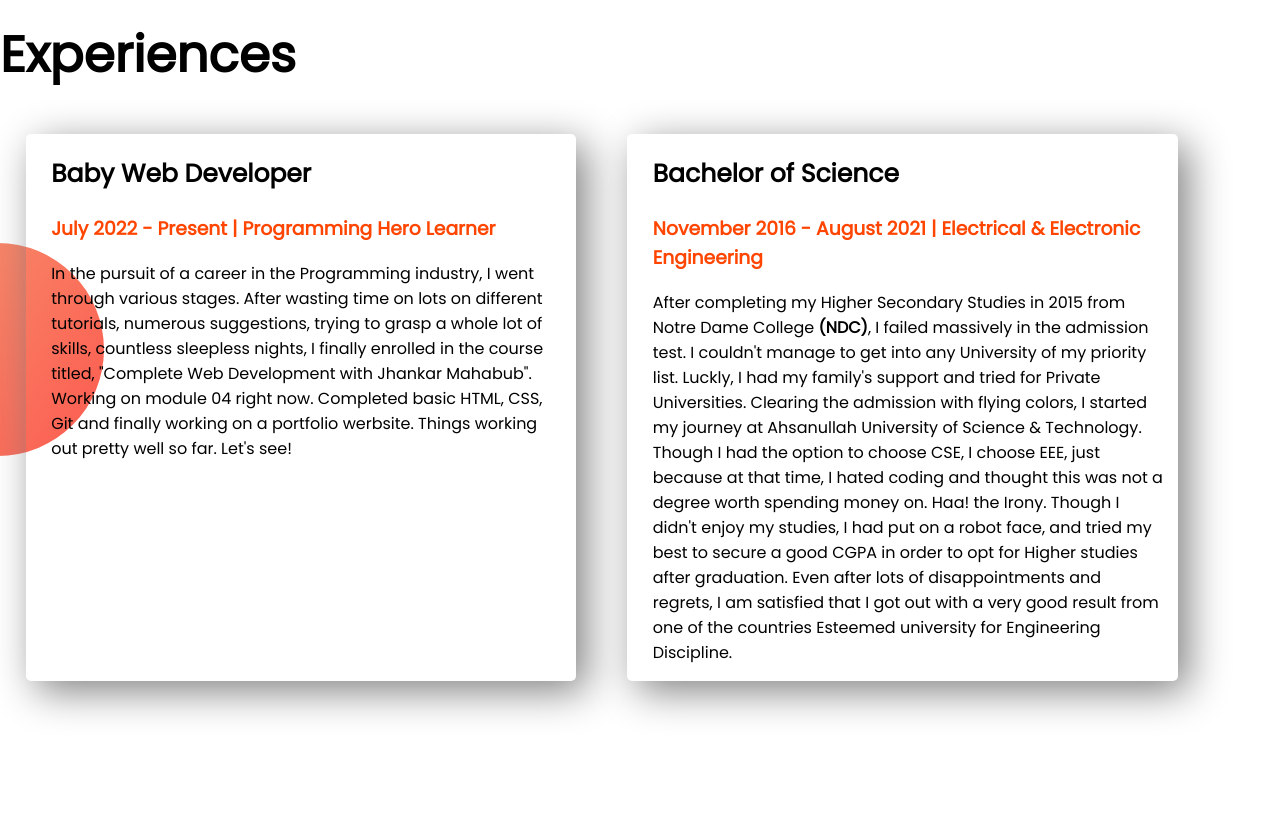
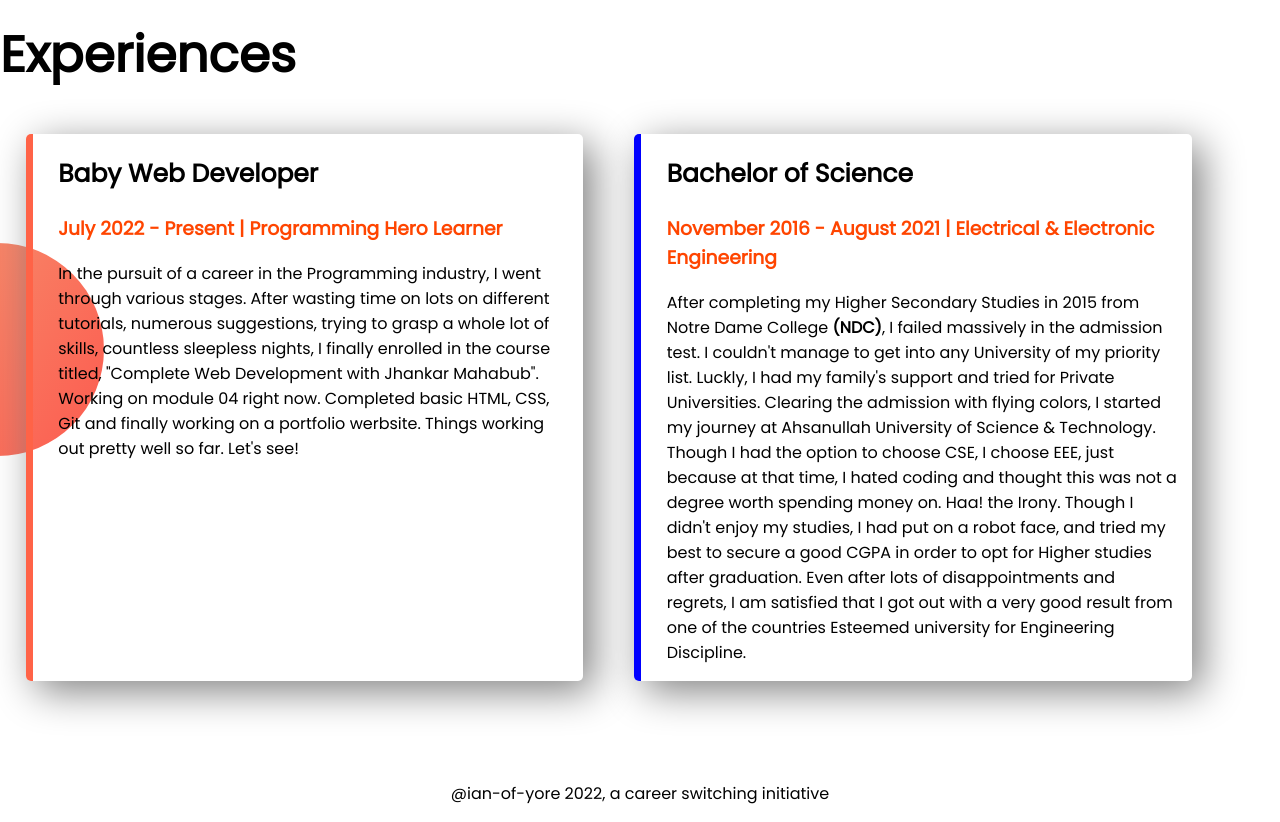
Before and after one commit to ian-of-yore/The-Itchy-Onion, a plain HTML site: page index.html in a window 1280 px wide. Shown: the part 1500-2322 px from the top of the page. Before the commit the page ends 2281 px from the top, so only its background shows below. Drawn offline with Linux system fonts and the light colour scheme.

Commit message:
portfolio done

```diff
--- a/index.html
+++ b/index.html
@@ -70,7 +70,7 @@
         <h1>Experiences</h1>
         <div class="felxible-container">
 
-            <div class="experience-box">
+            <div id="baby-web-developer" class="experience-box">
                 <h2>Baby Web Developer</h2>
                 <h3><span class="experience-level">July 2022 - Present | Programming Hero Learner</span> </h3>
                 <p>
@@ -83,7 +83,7 @@
                 </p>
             </div>
 
-            <div class="experience-box">
+            <div id="bachelor-of-science" class="experience-box">
                 <h2>Bachelor of Science</h2>
                 <h3><span class="experience-level">November 2016 - August 2021 | Electrical & Electronic
                         Engineering</span>
@@ -114,4 +114,10 @@
 
 </body>
 
+<footer>
+    <p>
+        @ian-of-yore 2022, a career switching initiative
+    </p>
+</footer>
+
 </html>
--- a/style.css
+++ b/style.css
@@ -71,3 +71,15 @@ h2 {
     background-repeat: no-repeat;
     background-position: left;
 }
+
+#baby-web-developer {
+    border-left: 7px solid tomato;
+}
+
+#bachelor-of-science {
+    border-left: 7px solid blue;
+}
+
+footer p{
+    text-align: center;
+}
```
Also changed, not shown: 7 other files.
